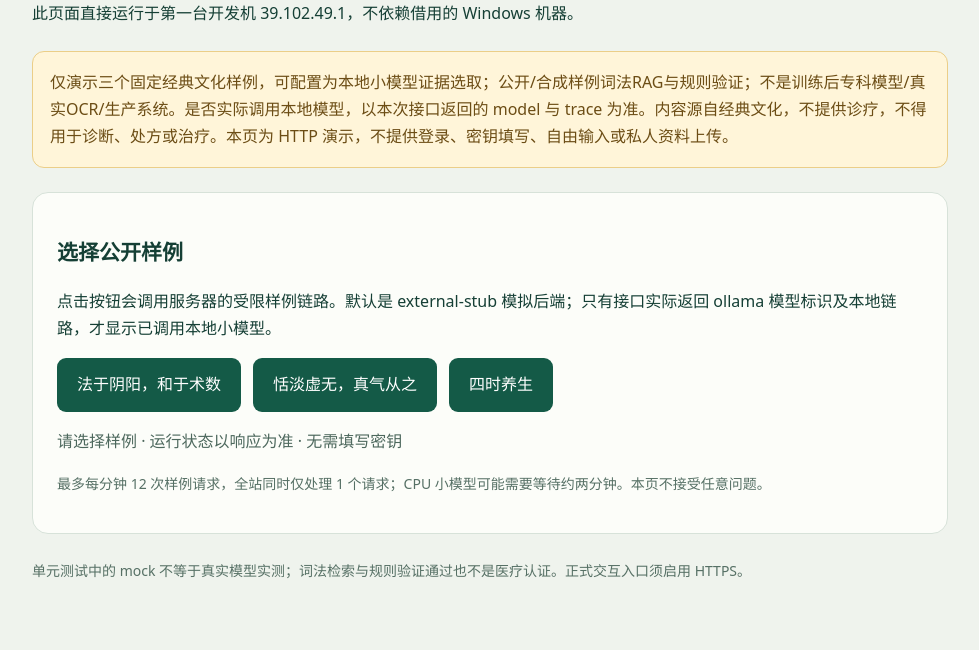
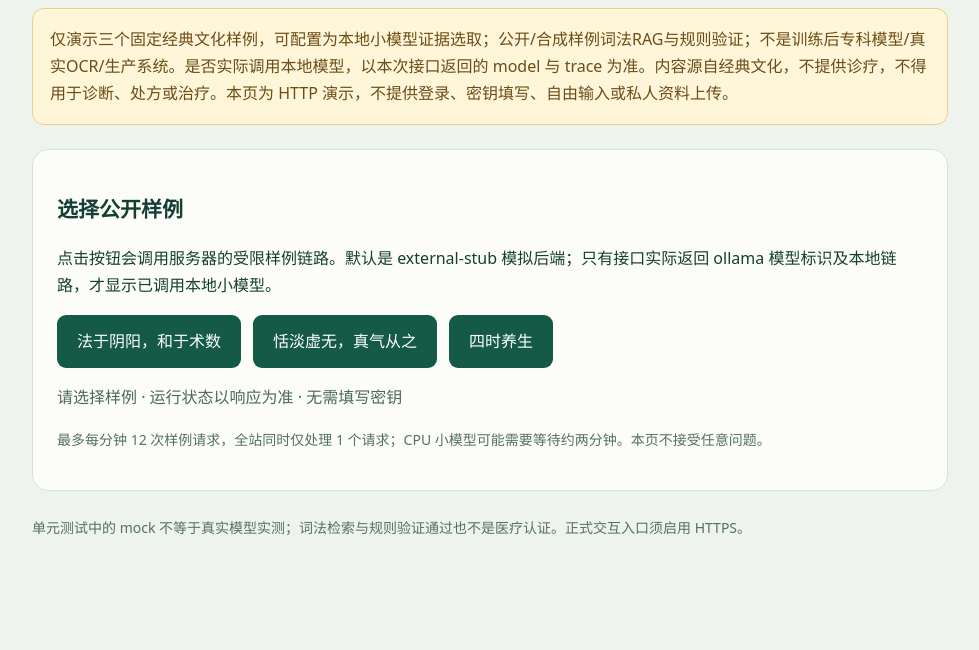
Before and after one commit to dugubai/DaoBrain, a plain HTML site: page public_demo/index.html in a window 1280 px wide. Shown: the part 157-807 px from the top of the page, without its empty margins (150-1129 px from the left). Drawn offline with Linux system fonts and the light colour scheme.

Commit message:
公网样例页: 删除暴露内网机型的说明行(此页面直接运行于第一台开发机…)

```diff
--- a/public_demo/index.html
+++ b/public_demo/index.html
@@ -10,7 +10,6 @@
 <body><main>
 <div class="tag">DAOBRAIN · 公网受限样例 · 文化参考</div>
 <h1>汉唐医道 · 典籍实验室</h1>
-<p>此页面直接运行于第一台开发机 39.102.49.1，不依赖借用的 Windows 机器。</p>
 <div class="notice">仅演示三个固定经典文化样例，可配置为本地小模型证据选取；公开/合成样例词法RAG与规则验证；不是训练后专科模型/真实OCR/生产系统。是否实际调用本地模型，以本次接口返回的 model 与 trace 为准。内容源自经典文化，不提供诊疗，不得用于诊断、处方或治疗。本页为 HTTP 演示，不提供登录、密钥填写、自由输入或私人资料上传。</div>
 <section class="card"><h2>选择公开样例</h2><p>点击按钮会调用服务器的受限样例链路。默认是 external-stub 模拟后端；只有接口实际返回 ollama 模型标识及本地链路，才显示已调用本地小模型。</p>
 <div class="buttons"><button type="button" data-sample="yin-yang">法于阴阳，和于术数</button><button type="button" data-sample="inner-calm">恬淡虚无，真气从之</button><button type="button" data-sample="seasons">四时养生</button></div>
```
